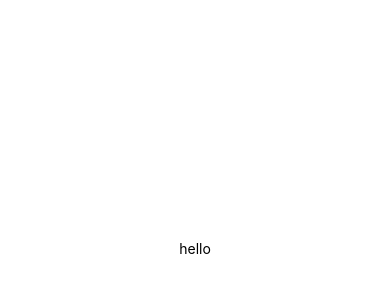
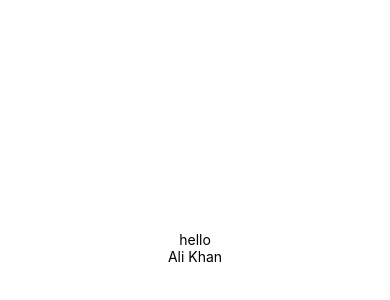
Before and after one commit to Alikhan034/dev-test, a React Native app: screen / in a window 390 px wide. Shown: the part 174-474 px from the top of the page. Built offline with nearby package versions, Linux system fonts and the light colour scheme.

Commit message:
add ali khan

```diff
--- a/App.tsx
+++ b/App.tsx
@@ -6,6 +6,7 @@ export default function App() {
   return (
     <View style={styles.container}>
       <Text>hello</Text>
+      <Text>Ali Khan</Text>
       <StatusBar style="auto" />
     </View>
   );
```
